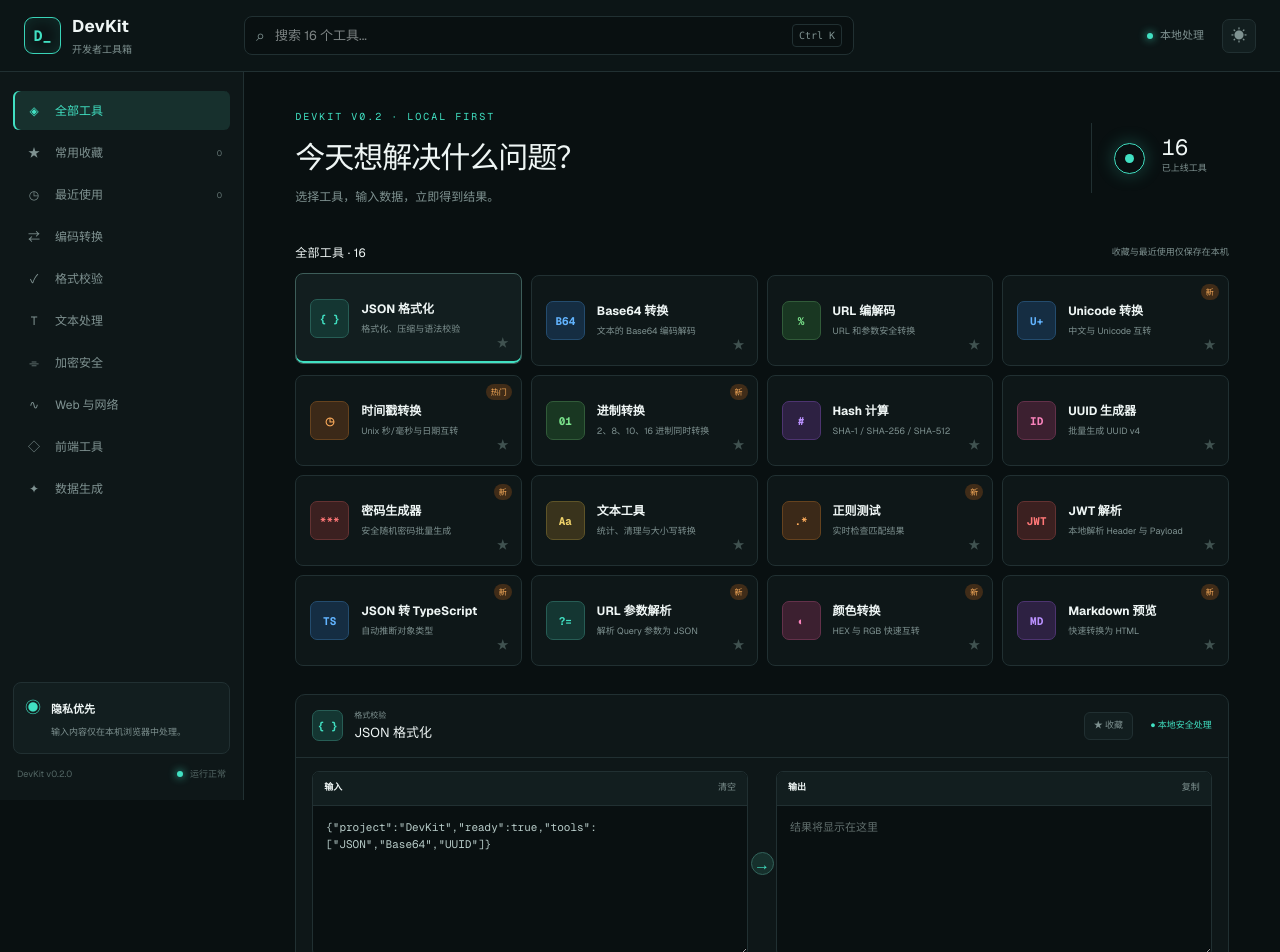
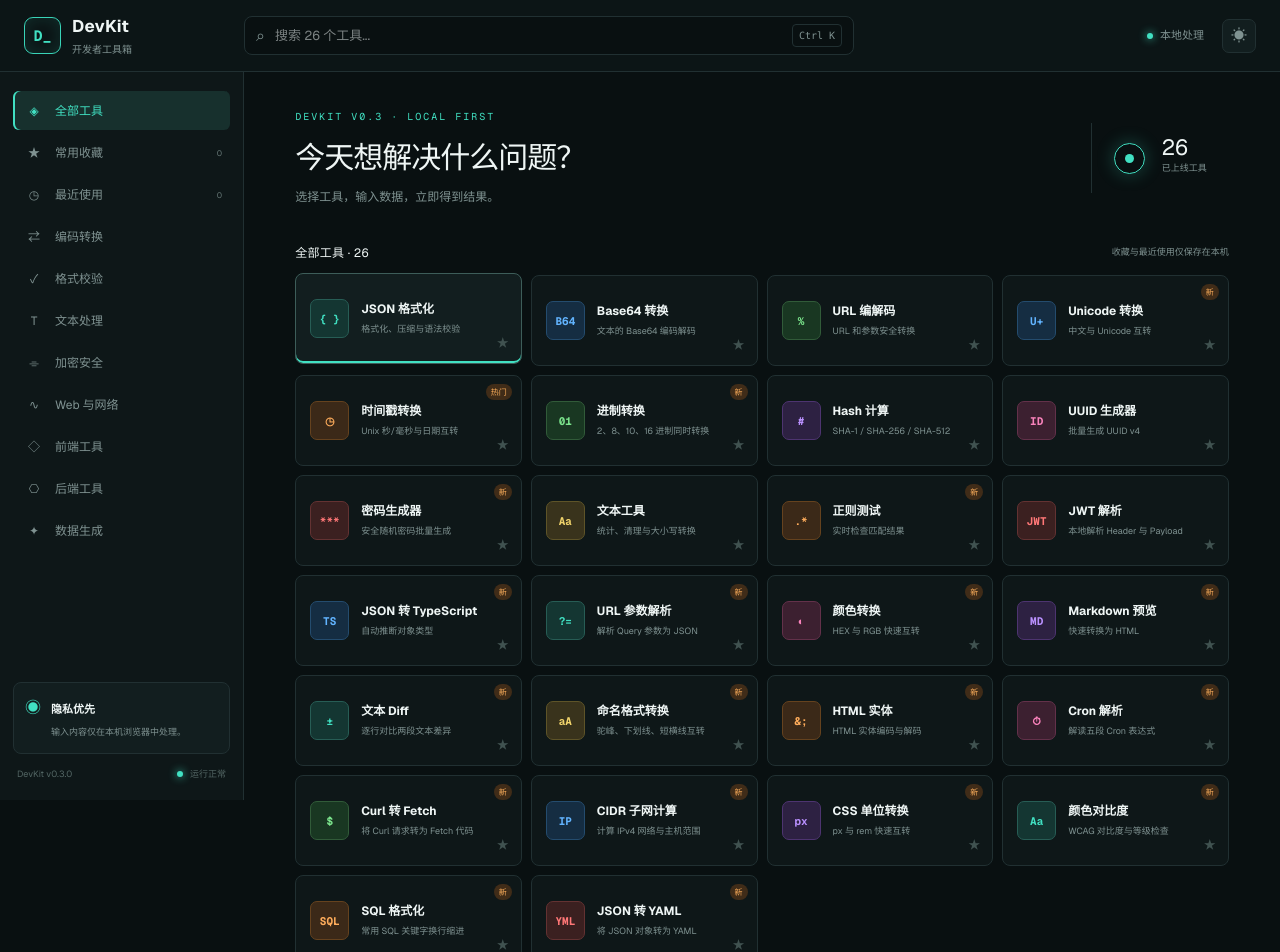
Before and after one commit to microsnow/LingStack-FDE, a Next.js app: page / in a window 1280 px wide. Shown: the top 952 px of the page. Built offline with nearby package versions, Linux system fonts and the light colour scheme.

Commit message:
Add DevKit v0.3 everyday tools

```diff
--- a/app/page.tsx
+++ b/app/page.tsx
@@ -2,7 +2,7 @@
 
 import { useEffect, useMemo, useRef, useState } from "react";
 
-type Category = "编码转换" | "格式校验" | "文本处理" | "加密安全" | "Web 与网络" | "前端工具" | "数据生成";
+type Category = "编码转换" | "格式校验" | "文本处理" | "加密安全" | "Web 与网络" | "前端工具" | "后端工具" | "数据生成";
 type Tool = { id: string; name: string; desc: string; icon: string; color: string; category: Category; tag?: string };
 
 const tools: Tool[] = [
@@ -22,17 +22,31 @@
   { id:"query",name:"URL 参数解析",desc:"解析 Query 参数为 JSON",icon:"?=",color:"cyan",category:"Web 与网络",tag:"新" },
   { id:"color",name:"颜色转换",desc:"HEX 与 RGB 快速互转",icon:"◐",color:"pink",category:"前端工具",tag:"新" },
   { id:"markdown",name:"Markdown 预览",desc:"快速转换为 HTML",icon:"MD",color:"purple",category:"格式校验",tag:"新" },
+  { id:"diff",name:"文本 Diff",desc:"逐行对比两段文本差异",icon:"±",color:"cyan",category:"文本处理",tag:"新" },
+  { id:"naming",name:"命名格式转换",desc:"驼峰、下划线、短横线互转",icon:"aA",color:"yellow",category:"文本处理",tag:"新" },
+  { id:"entities",name:"HTML 实体",desc:"HTML 实体编码与解码",icon:"&;",color:"orange",category:"编码转换",tag:"新" },
+  { id:"cron",name:"Cron 解析",desc:"解读五段 Cron 表达式",icon:"⏱",color:"pink",category:"后端工具",tag:"新" },
+  { id:"curl",name:"Curl 转 Fetch",desc:"将 Curl 请求转为 Fetch 代码",icon:"$",color:"green",category:"Web 与网络",tag:"新" },
+  { id:"cidr",name:"CIDR 子网计算",desc:"计算 IPv4 网络与主机范围",icon:"IP",color:"blue",category:"Web 与网络",tag:"新" },
+  { id:"units",name:"CSS 单位转换",desc:"px 与 rem 快速互转",icon:"px",color:"purple",category:"前端工具",tag:"新" },
+  { id:"contrast",name:"颜色对比度",desc:"WCAG 对比度与等级检查",icon:"Aa",color:"cyan",category:"前端工具",tag:"新" },
+  { id:"sql",name:"SQL 格式化",desc:"常用 SQL 关键字换行缩进",icon:"SQL",color:"orange",category:"后端工具",tag:"新" },
+  { id:"yaml",name:"JSON 转 YAML",desc:"将 JSON 对象转为 YAML",icon:"YML",color:"red",category:"格式校验",tag:"新" },
 ];
 
-const categories = ["全部工具", "常用收藏", "最近使用", "编码转换", "格式校验", "文本处理", "加密安全", "Web 与网络", "前端工具", "数据生成"];
-const icons = ["◈","★","◷","⇄","✓","T","⌯","∿","◇","✦"];
+const categories = ["全部工具", "常用收藏", "最近使用", "编码转换", "格式校验", "文本处理", "加密安全", "Web 与网络", "前端工具", "后端工具", "数据生成"];
+const icons = ["◈","★","◷","⇄","✓","T","⌯","∿","◇","⎔","✦"];
 
 function encodeBase64(v:string){return btoa(unescape(encodeURIComponent(v)))}
 function decodeBase64(v:string){return decodeURIComponent(escape(atob(v.trim())))}
 function inferType(v:unknown):string { if(Array.isArray(v)) return `${v.length ? inferType(v[0]) : "unknown"}[]`; if(v===null)return "null"; if(typeof v==="object") return `{ ${Object.entries(v as Record<string,unknown>).map(([k,x])=>`${k}: ${inferType(x)}`).join("; ")} }`; return typeof v; }
 function markdown(v:string){return v.replace(/&/g,"&amp;").replace(/</g,"&lt;").replace(/^### (.*)$/gm,"<h3>$1</h3>").replace(/^## (.*)$/gm,"<h2>$1</h2>").replace(/^# (.*)$/gm,"<h1>$1</h1>").replace(/\*\*(.*?)\*\*/g,"<strong>$1</strong>").replace(/`([^`]+)`/g,"<code>$1</code>").replace(/^[-*] (.*)$/gm,"<li>$1</li>").replace(/\n/g,"<br>")}
+function toYaml(v:unknown,depth=0):string{const pad="  ".repeat(depth);if(Array.isArray(v))return v.map(x=>typeof x==="object"?`${pad}-\n${toYaml(x,depth+1)}`:`${pad}- ${String(x)}`).join("\n");if(v&&typeof v==="object")return Object.entries(v as Record<string,unknown>).map(([k,x])=>x&&typeof x==="object"?`${pad}${k}:\n${toYaml(x,depth+1)}`:`${pad}${k}: ${typeof x==="string"?JSON.stringify(x):String(x)}`).join("\n");return `${pad}${String(v)}`}
+function ipNumber(ip:string){const p=ip.split(".").map(Number);if(p.length!==4||p.some(x=>x<0||x>255||!Number.isInteger(x)))throw new Error("请输入有效 IPv4 地址");return p.reduce((n,x)=>(n*256+x)>>>0,0)>>>0}
+function numberIp(n:number){return [24,16,8,0].map(s=>(n>>>s)&255).join(".")}
+function luminance(hex:string){const h=hex.replace("#","");if(!/^[0-9a-f]{6}$/i.test(h))throw new Error("请输入两个 6 位 HEX 颜色");const c=[0,2,4].map(i=>parseInt(h.slice(i,i+2),16)/255).map(x=>x<=.03928?x/12.92:Math.pow((x+.055)/1.055,2.4));return .2126*c[0]+.7152*c[1]+.0722*c[2]}
 
-const samples:Record<string,string>={json:'{"project":"DevKit","ready":true,"tools":["JSON","Base64","UUID"]}',base64:"开发者工具箱",url:"https://example.com/search?q=开发者工具",unicode:"你好，DevKit",timestamp:String(Math.floor(Date.now()/1000)),radix:"255",hash:"Hello DevKit",uuid:"5",password:"16",text:"Hello DevKit\n这是一段测试文本。",regex:"/dev(kit)?/gi\nDevKit makes dev work easier.",jwt:"eyJhbGciOiJIUzI1NiIsInR5cCI6IkpXVCJ9.eyJuYW1lIjoiRGV2S2l0IiwiaWF0IjoxNTE2MjM5MDIyfQ.signature",json2ts:'{"name":"DevKit","version":2,"ready":true}',query:"https://example.com/search?q=devkit&page=2",color:"#41e0c2",markdown:"# DevKit\n\n**私密、高效**的 `开发者工具箱`\n\n- 本地处理\n- 即开即用"};
+const samples:Record<string,string>={json:'{"project":"DevKit","ready":true,"tools":["JSON","Base64","UUID"]}',base64:"开发者工具箱",url:"https://example.com/search?q=开发者工具",unicode:"你好，DevKit",timestamp:String(Math.floor(Date.now()/1000)),radix:"255",hash:"Hello DevKit",uuid:"5",password:"16",text:"Hello DevKit\n这是一段测试文本。",regex:"/dev(kit)?/gi\nDevKit makes dev work easier.",jwt:"eyJhbGciOiJIUzI1NiIsInR5cCI6IkpXVCJ9.eyJuYW1lIjoiRGV2S2l0IiwiaWF0IjoxNTE2MjM5MDIyfQ.signature",json2ts:'{"name":"DevKit","version":2,"ready":true}',query:"https://example.com/search?q=devkit&page=2",color:"#41e0c2",markdown:"# DevKit\n\n**私密、高效**的 `开发者工具箱`\n\n- 本地处理\n- 即开即用",diff:"原来的第一行\n相同内容\n--- 对比 ---\n修改后的第一行\n相同内容",naming:"hello developer toolbox",entities:"<button title=\"DevKit\">开始</button>",cron:"*/15 9-18 * * 1-5",curl:"curl -X POST https://api.example.com/users -H 'Content-Type: application/json' -d '{\"name\":\"DevKit\"}'",cidr:"192.168.1.10/24",units:"24",contrast:"#41e0c2\n#091011",sql:"select id,name from users where active=1 order by created_at desc",yaml:'{"name":"DevKit","version":3,"features":["local","fast"]}'};
 
 export default function Home(){
   const [active,setActive]=useState("json"),[category,setCategory]=useState("全部工具"),[query,setQuery]=useState(""),[input,setInput]=useState(samples.json),[output,setOutput]=useState(""),[error,setError]=useState(""),[theme,setTheme]=useState("dark"),[copied,setCopied]=useState(false),[favorites,setFavorites]=useState<string[]>([]),[recent,setRecent]=useState<string[]>([]),[ready,setReady]=useState(false);
@@ -60,18 +74,28 @@
       else if(active==="json2ts"){const v=JSON.parse(input);result=`interface Root ${inferType(v)}`}
       else if(active==="query"){const u=new URL(input.includes("://")?input:`https://local.dev/?${input.replace(/^\?/,"")}`);result=JSON.stringify(Object.fromEntries(u.searchParams),null,2)}
       else if(active==="color"){if(input.trim().startsWith("#")){const h=input.trim().slice(1);if(!/^[0-9a-f]{6}$/i.test(h))throw new Error("请输入 6 位 HEX 颜色");result=`RGB：rgb(${parseInt(h.slice(0,2),16)}, ${parseInt(h.slice(2,4),16)}, ${parseInt(h.slice(4,6),16)})`}else{const m=input.match(/\d+/g);if(!m||m.length<3)throw new Error("请输入 HEX 或 RGB");result="#"+m.slice(0,3).map(x=>Math.min(255,+x).toString(16).padStart(2,"0")).join("")}}
-      else if(active==="markdown")result=markdown(input);setOutput(result);
+      else if(active==="markdown")result=markdown(input);
+      else if(active==="diff"){const [a="",b=""]=input.split(/^--- 对比 ---$/m),aa=a.trim().split("\n"),bb=b.trim().split("\n"),size=Math.max(aa.length,bb.length);result=Array.from({length:size},(_,i)=>aa[i]===bb[i]?`  ${aa[i]??""}`:`- ${aa[i]??""}\n+ ${bb[i]??""}`).join("\n")}
+      else if(active==="naming"){const words=input.trim().replace(/([a-z0-9])([A-Z])/g,"$1 $2").split(/[\s_-]+/).filter(Boolean).map(x=>x.toLowerCase());result=`camelCase：${words[0]+words.slice(1).map(x=>x[0].toUpperCase()+x.slice(1)).join("")}\nPascalCase：${words.map(x=>x[0].toUpperCase()+x.slice(1)).join("")}\nsnake_case：${words.join("_")}\nkebab-case：${words.join("-")}\nCONSTANT_CASE：${words.join("_").toUpperCase()}`}
+      else if(active==="entities")result=action==="decode"?new DOMParser().parseFromString(input,"text/html").documentElement.textContent??"":input.replace(/&/g,"&amp;").replace(/</g,"&lt;").replace(/>/g,"&gt;").replace(/"/g,"&quot;").replace(/'/g,"&#39;");
+      else if(active==="cron"){const p=input.trim().split(/\s+/);if(p.length!==5)throw new Error("请输入标准五段 Cron 表达式");const labels=["分钟","小时","日","月","星期"];result=p.map((x,i)=>`${labels[i]}：${x==="*"?"每一":x.startsWith("*/")?`每 ${x.slice(2)} 个单位`:x}`).join("\n")+"\n\n提示：下次执行时间受服务器时区影响。"}
+      else if(active==="curl"){const url=input.match(/https?:\/\/[^\s'\"]+/)?.[0];if(!url)throw new Error("未找到请求 URL");const method=input.match(/(?:-X|--request)\s+([A-Z]+)/i)?.[1]??(input.match(/(?:-d|--data)/)?"POST":"GET");const headers=Object.fromEntries([...input.matchAll(/(?:-H|--header)\s+['\"]([^:]+):\s*([^'\"]+)['\"]/g)].map(x=>[x[1],x[2]]));const body=input.match(/(?:-d|--data(?:-raw)?)\s+'([^']*)'/)?.[1];result=`fetch(${JSON.stringify(url)}, ${JSON.stringify({method:method.toUpperCase(),...(Object.keys(headers).length?{headers}:{}),...(body?{body}: {})},null,2)})\n  .then(response => response.json())\n  .then(console.log);`}
+      else if(active==="cidr"){const [ip,prefixText]=input.trim().split("/"),prefix=Number(prefixText);if(!Number.isInteger(prefix)||prefix<0||prefix>32)throw new Error("前缀长度必须在 0–32 之间");const n=ipNumber(ip),mask=prefix===0?0:(0xffffffff<<(32-prefix))>>>0,network=(n&mask)>>>0,broadcast=(network|(~mask>>>0))>>>0,hosts=prefix>=31?Math.pow(2,32-prefix):Math.pow(2,32-prefix)-2;result=`网络地址：${numberIp(network)}\n子网掩码：${numberIp(mask)}\n广播地址：${numberIp(broadcast)}\n可用范围：${numberIp(prefix>=31?network:network+1)} — ${numberIp(prefix>=31?broadcast:broadcast-1)}\n主机数：${hosts}`}
+      else if(active==="units"){const n=Number(input);if(!Number.isFinite(n))throw new Error("请输入数值");result=action==="decode"?`${n}rem = ${n*16}px（基准 16px）`:`${n}px = ${n/16}rem（基准 16px）`}
+      else if(active==="contrast"){const [a,b]=input.trim().split(/\s+/),l1=luminance(a),l2=luminance(b),ratio=(Math.max(l1,l2)+.05)/(Math.min(l1,l2)+.05);result=`对比度：${ratio.toFixed(2)}:1\n普通文本 AA：${ratio>=4.5?"通过":"不通过"}\n大文本 AA：${ratio>=3?"通过":"不通过"}\nAAA：${ratio>=7?"通过":"不通过"}`}
+      else if(active==="sql")result=input.replace(/\s+/g," ").replace(/\b(SELECT|FROM|WHERE|LEFT JOIN|RIGHT JOIN|INNER JOIN|JOIN|GROUP BY|ORDER BY|HAVING|LIMIT|VALUES|SET)\b/gi,"\n$1").replace(/\b(AND|OR)\b/gi,"\n  $1").trim();
+      else if(active==="yaml")result=toYaml(JSON.parse(input));setOutput(result);
     }catch(e){setOutput("");setError(e instanceof Error?e.message:"处理失败，请检查输入。")}}
   async function copyOutput(){await navigator.clipboard.writeText(output);setCopied(true);setTimeout(()=>setCopied(false),1400)}
   return <main className="app-shell">
-    <header className="topbar"><div className="brand"><span className="brand-mark">D_</span><div><strong>DevKit</strong><small>开发者工具箱</small></div></div><label className="search"><span>⌕</span><input ref={searchRef} value={query} onChange={e=>setQuery(e.target.value)} placeholder="搜索 16 个工具..."/><kbd>Ctrl K</kbd></label><div className="top-actions"><span className="local"><i/>本地处理</span><button onClick={()=>setTheme(theme==="dark"?"light":"dark")} aria-label="切换主题">{theme==="dark"?"☀":"☾"}</button></div></header>
-    <aside className="sidebar"><nav>{categories.map((c,i)=><button onClick={()=>setCategory(c)} className={category===c?"selected":""} key={c}><span>{icons[i]}</span>{c}<em>{c==="常用收藏"?favorites.length:c==="最近使用"?recent.length:""}</em></button>)}</nav><div className="privacy"><span>◉</span><div><b>隐私优先</b><p>输入内容仅在本机浏览器中处理。</p></div></div><div className="version"><span>DevKit v0.2.0</span><span className="status-dot"/>运行正常</div></aside>
-    <section className="content"><div className="welcome"><div><p className="eyebrow">DEVKIT V0.2 · LOCAL FIRST</p><h1>今天想解决什么问题？</h1><p>选择工具，输入数据，立即得到结果。</p></div><div className="pulse"><i/><span>{tools.length}</span><small>已上线工具</small></div></div>
+    <header className="topbar"><div className="brand"><span className="brand-mark">D_</span><div><strong>DevKit</strong><small>开发者工具箱</small></div></div><label className="search"><span>⌕</span><input ref={searchRef} value={query} onChange={e=>setQuery(e.target.value)} placeholder={`搜索 ${tools.length} 个工具...`}/><kbd>Ctrl K</kbd></label><div className="top-actions"><span className="local"><i/>本地处理</span><button onClick={()=>setTheme(theme==="dark"?"light":"dark")} aria-label="切换主题">{theme==="dark"?"☀":"☾"}</button></div></header>
+    <aside className="sidebar"><nav>{categories.map((c,i)=><button onClick={()=>setCategory(c)} className={category===c?"selected":""} key={c}><span>{icons[i]}</span>{c}<em>{c==="常用收藏"?favorites.length:c==="最近使用"?recent.length:""}</em></button>)}</nav><div className="privacy"><span>◉</span><div><b>隐私优先</b><p>输入内容仅在本机浏览器中处理。</p></div></div><div className="version"><span>DevKit v0.3.0</span><span className="status-dot"/>运行正常</div></aside>
+    <section className="content"><div className="welcome"><div><p className="eyebrow">DEVKIT V0.3 · LOCAL FIRST</p><h1>今天想解决什么问题？</h1><p>选择工具，输入数据，立即得到结果。</p></div><div className="pulse"><i/><span>{tools.length}</span><small>已上线工具</small></div></div>
       <div className="section-title"><h2>{query?`搜索结果 · ${visible.length}`:`${category} · ${visible.length}`}</h2><span>收藏与最近使用仅保存在本机</span></div>
       {visible.length?<div className="tool-grid">{visible.map(t=><div key={t.id} className={`tool-card ${active===t.id?"active":""}`} onClick={()=>selectTool(t.id)} role="button" tabIndex={0}><span className={`tool-icon ${t.color}`}>{t.icon}</span><span><b>{t.name}</b><small>{t.desc}</small></span>{t.tag&&<em>{t.tag}</em>}<button className={`favorite ${favorites.includes(t.id)?"on":""}`} onClick={e=>{e.stopPropagation();toggleFavorite(t.id)}} aria-label="收藏工具">★</button></div>)}</div>:<div className="empty"><b>这里还是空的</b><span>可以通过工具卡片右下角的星标加入收藏。</span></div>}
       <section className="workspace"><div className="workspace-head"><div className={`tool-icon ${current.color}`}>{current.icon}</div><div><p>{current.category}</p><h2>{current.name}</h2></div><button className={`head-favorite ${favorites.includes(active)?"on":""}`} onClick={()=>toggleFavorite(active)}>★ {favorites.includes(active)?"已收藏":"收藏"}</button><span className="secure">● 本地安全处理</span></div>
         <div className="editors"><div className="editor"><div className="editor-bar"><b>输入</b><button onClick={()=>setInput("")}>清空</button></div><textarea value={input} onChange={e=>setInput(e.target.value)} spellCheck={false}/></div><button className="run" onClick={()=>runTool()} aria-label="执行">→</button><div className="editor"><div className="editor-bar"><b>输出</b><button onClick={copyOutput}>{copied?"已复制":"复制"}</button></div><textarea value={error||output} className={error?"has-error":""} readOnly placeholder="结果将显示在这里"/></div></div>
-        <div className="workspace-actions"><button className="primary" onClick={()=>runTool()}>执行转换 <kbd>Ctrl ↵</kbd></button>{active==="json"&&<button onClick={()=>runTool("minify")}>压缩 JSON</button>}{["base64","url","unicode"].includes(active)&&<button onClick={()=>runTool("decode")}>解码</button>}{active==="hash"&&<><button onClick={()=>runTool("sha1")}>SHA-1</button><button onClick={()=>runTool("sha512")}>SHA-512</button></>}{active==="text"&&<><button onClick={()=>runTool("upper")}>大写</button><button onClick={()=>runTool("lower")}>小写</button><button onClick={()=>runTool("clean")}>去重清理</button></>}</div>
+        <div className="workspace-actions"><button className="primary" onClick={()=>runTool()}>执行转换 <kbd>Ctrl ↵</kbd></button>{active==="json"&&<button onClick={()=>runTool("minify")}>压缩 JSON</button>}{["base64","url","unicode","entities"].includes(active)&&<button onClick={()=>runTool("decode")}>解码</button>}{active==="units"&&<button onClick={()=>runTool("decode")}>rem 转 px</button>}{active==="hash"&&<><button onClick={()=>runTool("sha1")}>SHA-1</button><button onClick={()=>runTool("sha512")}>SHA-512</button></>}{active==="text"&&<><button onClick={()=>runTool("upper")}>大写</button><button onClick={()=>runTool("lower")}>小写</button><button onClick={()=>runTool("clean")}>去重清理</button></>}</div>
       </section>
     </section>
   </main>;
```
